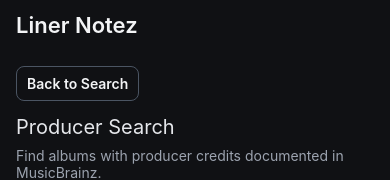
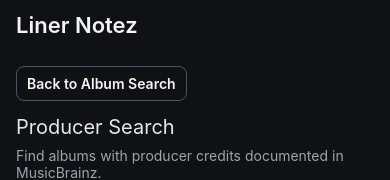
Before and after one commit to edtremsaga/vibey-liner-notez, a React Native app in the folder apps/ios-liner-notez/: screen / in a window 390 px wide. Both pictures are taken after a click on the button "Producer Search". Shown: the top 180 px of the page. Built offline with nearby package versions, Linux system fonts and the light colour scheme.

Commit message:
Polish iOS producer search copy

```diff
--- a/apps/ios-liner-notez/scripts/verify-scaffold.mjs
+++ b/apps/ios-liner-notez/scripts/verify-scaffold.mjs
@@ -273,7 +273,7 @@ const producerSearchScreenSource = readFileSync(
 if (!producerSearchScreenSource.includes('ScrollView') || !producerSearchScreenSource.includes('contentContainerStyle')) {
   throw new Error('ProducerSearchScreen is not scrollable for producer candidate content')
 }
-if (!producerSearchScreenSource.includes('onBackToSearch') || !producerSearchScreenSource.includes('Back to Search')) {
+if (!producerSearchScreenSource.includes('onBackToSearch') || !producerSearchScreenSource.includes('Back to Album Search')) {
   throw new Error('ProducerSearchScreen does not include contextual back-to-search action')
 }
 if (!producerSearchScreenSource.includes('Producer search input')) {
@@ -369,7 +369,7 @@ if (
   !producerSearchScreenSource.includes('getProducerEvidenceRank') ||
   !producerSearchScreenSource.includes('DEEMPHASIZED_SECONDARY_TYPES') ||
   !producerSearchScreenSource.includes('rankedProducerResults = rankProducerResults(producerResults)') ||
-  !producerSearchScreenSource.includes('Sorted to show album results first.') ||
+  !producerSearchScreenSource.includes('Album releases are shown first when available.') ||
   !producerSearchScreenSource.includes('return left.index - right.index') ||
   !producerSearchScreenSource.includes('rankedProducerResults.map((result)')
 ) {
--- a/apps/ios-liner-notez/src/screens/ProducerSearchScreen.js
+++ b/apps/ios-liner-notez/src/screens/ProducerSearchScreen.js
@@ -480,7 +480,7 @@ export function ProducerSearchScreen({
           marginBottom: 14
         }}
       >
-        <Text style={{ color: '#f3f4f6', fontWeight: '600' }}>Back to Search</Text>
+        <Text style={{ color: '#f3f4f6', fontWeight: '600' }}>Back to Album Search</Text>
       </TouchableOpacity>
 
       <Text style={{ color: '#e5e7eb', fontSize: 20 }}>Producer Search</Text>
@@ -724,7 +724,7 @@ export function ProducerSearchScreen({
         >
           <ProducerResultsContext producer={selectedProducer} resultCount={producerResults.length} />
           <Text style={{ color: '#6b7280', marginTop: 4, fontSize: 12 }}>
-            Sorted to show album results first.
+            Album releases are shown first when available.
           </Text>
           {rankedProducerResults.map((result) => (
             <ProducerResultCard
```
